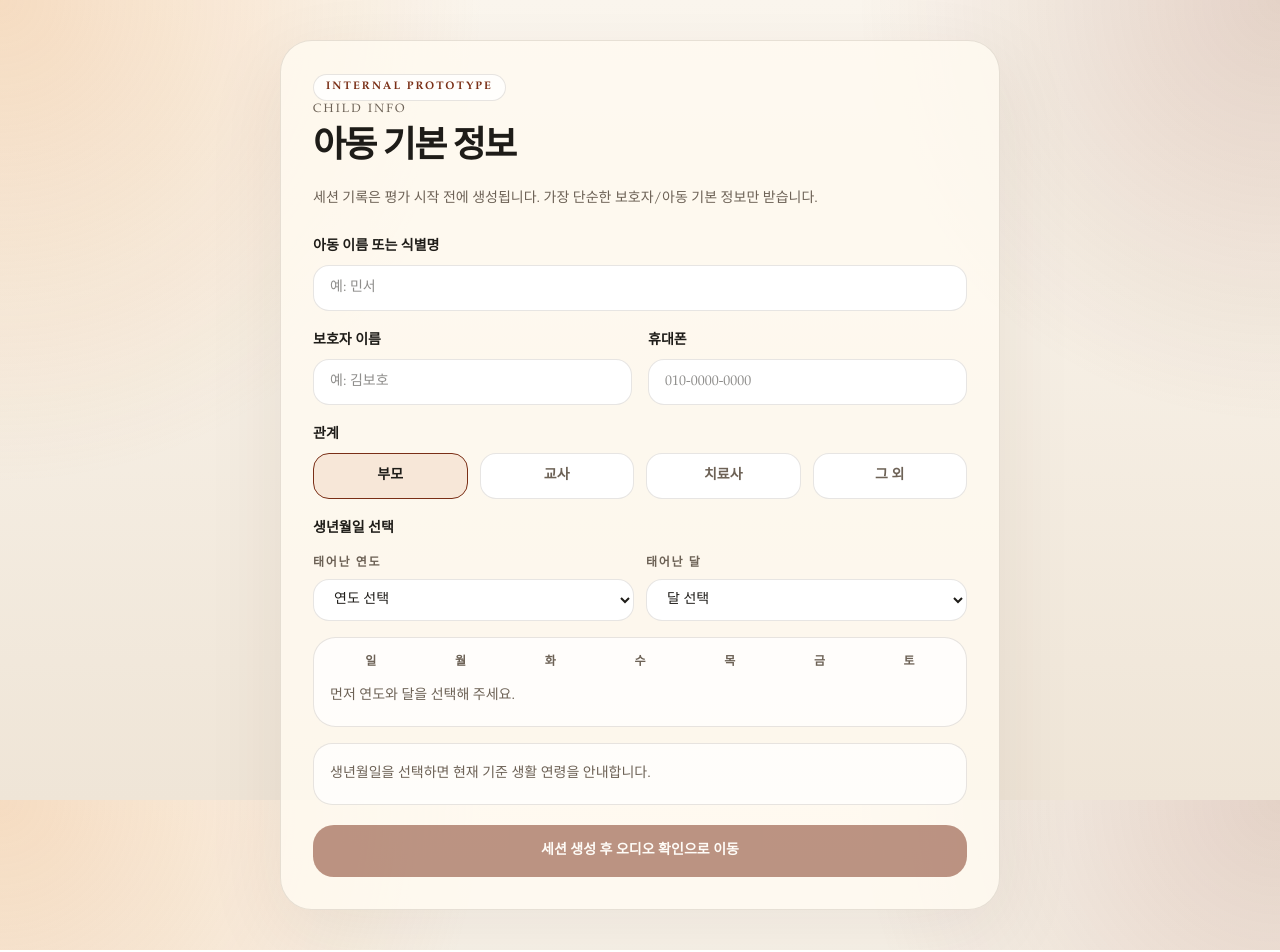
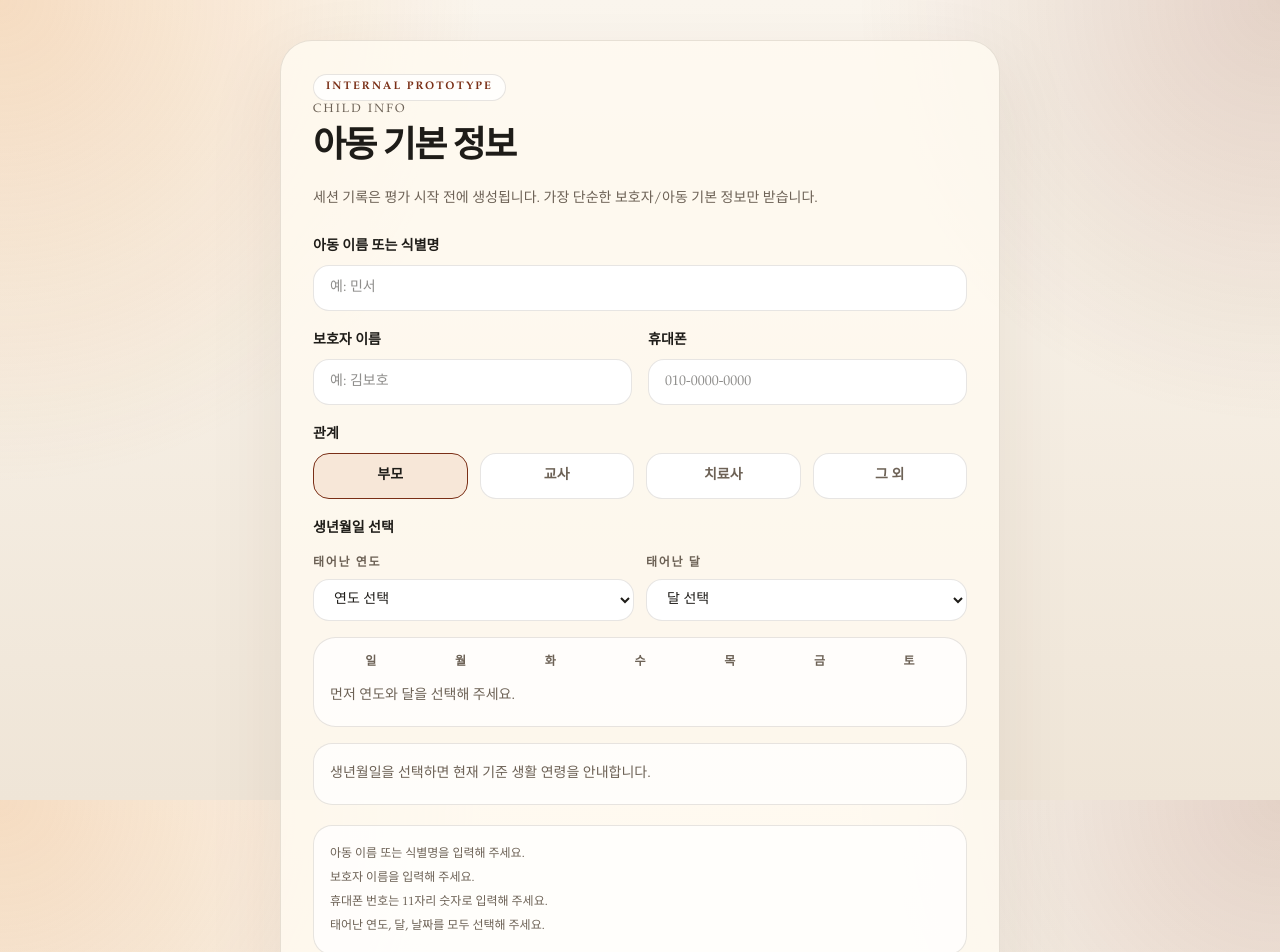
Before and after one commit to tomatisui/Playground, a Next.js app: page /child-info in a window 1280 px wide. Shown: the top 952 px of the page. Built offline with nearby package versions, Linux system fonts and the light colour scheme.

Commit message:
fix child-info submit enable logic

```diff
--- a/src/components/child-info-form.tsx
+++ b/src/components/child-info-form.tsx
@@ -73,6 +73,8 @@ function buildCalendarDays(year: number, month: number) {
 
 export function ChildInfoForm({ action, seoulToday }: ChildInfoFormProps) {
   const eligibleYears = useMemo(() => getEligibleYears(seoulToday), [seoulToday]);
+  const [childLabel, setChildLabel] = useState("");
+  const [guardianName, setGuardianName] = useState("");
   const [guardianPhone, setGuardianPhone] = useState("");
   const [guardianRelationship, setGuardianRelationship] = useState<string>("부모");
   const [birthYear, setBirthYear] = useState<number | "">("");
@@ -106,7 +108,26 @@ export function ChildInfoForm({ action, seoulToday }: ChildInfoFormProps) {
     return "선택한 생년월일은 현재 기준 만 5세 또는 만 6세 범위에 해당하지 않습니다.";
   }, [birthDay, birthMonth, birthYear, seoulToday]);
 
-  const isAgeEligible = ageGuide.includes("만 5세입니다.") || ageGuide.includes("만 6세입니다.");
+  const ageSnapshot = useMemo(() => {
+    if (!birthYear || !birthMonth || !birthDay) {
+      return null;
+    }
+
+    return getAgeSnapshot(seoulToday, birthYear, birthMonth, birthDay);
+  }, [birthDay, birthMonth, birthYear, seoulToday]);
+
+  const normalizedPhone = guardianPhone.replace(/\D/g, "");
+  const hasValidPhone = normalizedPhone.length === 11;
+  const hasBirthDate = Boolean(birthYear && birthMonth && birthDay);
+  const isAgeEligible =
+    ageSnapshot !== null && (ageSnapshot.ageYears === 5 || ageSnapshot.ageYears === 6);
+  const canSubmit =
+    childLabel.trim().length > 0 &&
+    guardianName.trim().length > 0 &&
+    guardianRelationship.trim().length > 0 &&
+    hasValidPhone &&
+    hasBirthDate &&
+    isAgeEligible;
 
   return (
     <form action={action} className="mt-6 space-y-5">
@@ -116,6 +137,8 @@ export function ChildInfoForm({ action, seoulToday }: ChildInfoFormProps) {
           name="childLabel"
           required
           minLength={1}
+          value={childLabel}
+          onChange={(event) => setChildLabel(event.target.value)}
           className="w-full rounded-[1rem] border border-[var(--line)] bg-white px-4 py-3 text-sm"
           placeholder="예: 민서"
         />
@@ -126,6 +149,9 @@ export function ChildInfoForm({ action, seoulToday }: ChildInfoFormProps) {
           <span className="mb-2 block text-sm font-semibold">보호자 이름</span>
           <input
             name="guardianName"
+            required
+            value={guardianName}
+            onChange={(event) => setGuardianName(event.target.value)}
             className="w-full rounded-[1rem] border border-[var(--line)] bg-white px-4 py-3 text-sm"
             placeholder="예: 김보호"
           />
@@ -263,7 +289,21 @@ export function ChildInfoForm({ action, seoulToday }: ChildInfoFormProps) {
         <div className="rounded-[1.2rem] border border-[var(--line)] bg-white/75 p-4 text-sm leading-7 text-[var(--muted)]">
           {ageGuide}
         </div>
+        {!isAgeEligible && hasBirthDate ? (
+          <p className="text-xs leading-6 text-amber-800">
+            생년월일은 현재 기준 만 5세 또는 만 6세 범위여야 합니다.
+          </p>
+        ) : null}
       </fieldset>
+
+      {!canSubmit ? (
+        <div className="rounded-[1.2rem] border border-[var(--line)] bg-white/75 p-4 text-xs leading-6 text-[var(--muted)]">
+          {!childLabel.trim() ? <p>아동 이름 또는 식별명을 입력해 주세요.</p> : null}
+          {!guardianName.trim() ? <p>보호자 이름을 입력해 주세요.</p> : null}
+          {!hasValidPhone ? <p>휴대폰 번호는 11자리 숫자로 입력해 주세요.</p> : null}
+          {!hasBirthDate ? <p>태어난 연도, 달, 날짜를 모두 선택해 주세요.</p> : null}
+        </div>
+      ) : null}
 
       <input type="hidden" name="birthYear" value={birthYear} />
       <input type="hidden" name="birthMonth" value={birthMonth} />
@@ -271,7 +311,7 @@ export function ChildInfoForm({ action, seoulToday }: ChildInfoFormProps) {
 
       <button
         type="submit"
-        disabled={guardianPhone.replace(/\D/g, "").length !== 11 || !isAgeEligible}
+        disabled={!canSubmit}
         className="w-full rounded-[1.3rem] bg-[var(--accent-strong)] px-5 py-4 text-sm font-semibold text-white transition hover:bg-[var(--accent)] disabled:opacity-50"
       >
         세션 생성 후 오디오 확인으로 이동
```
Also changed, not shown: 1 other file (tests, documents, lock files or other folders).
